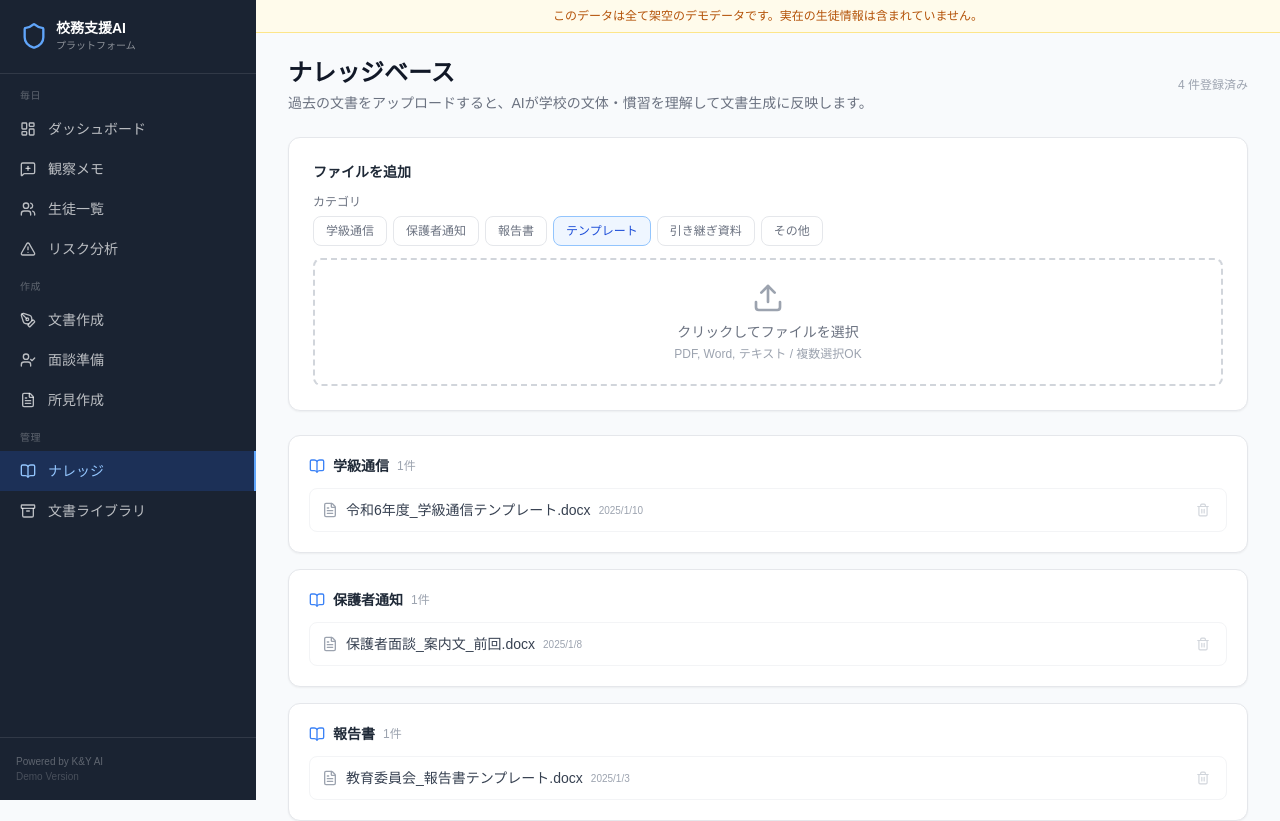
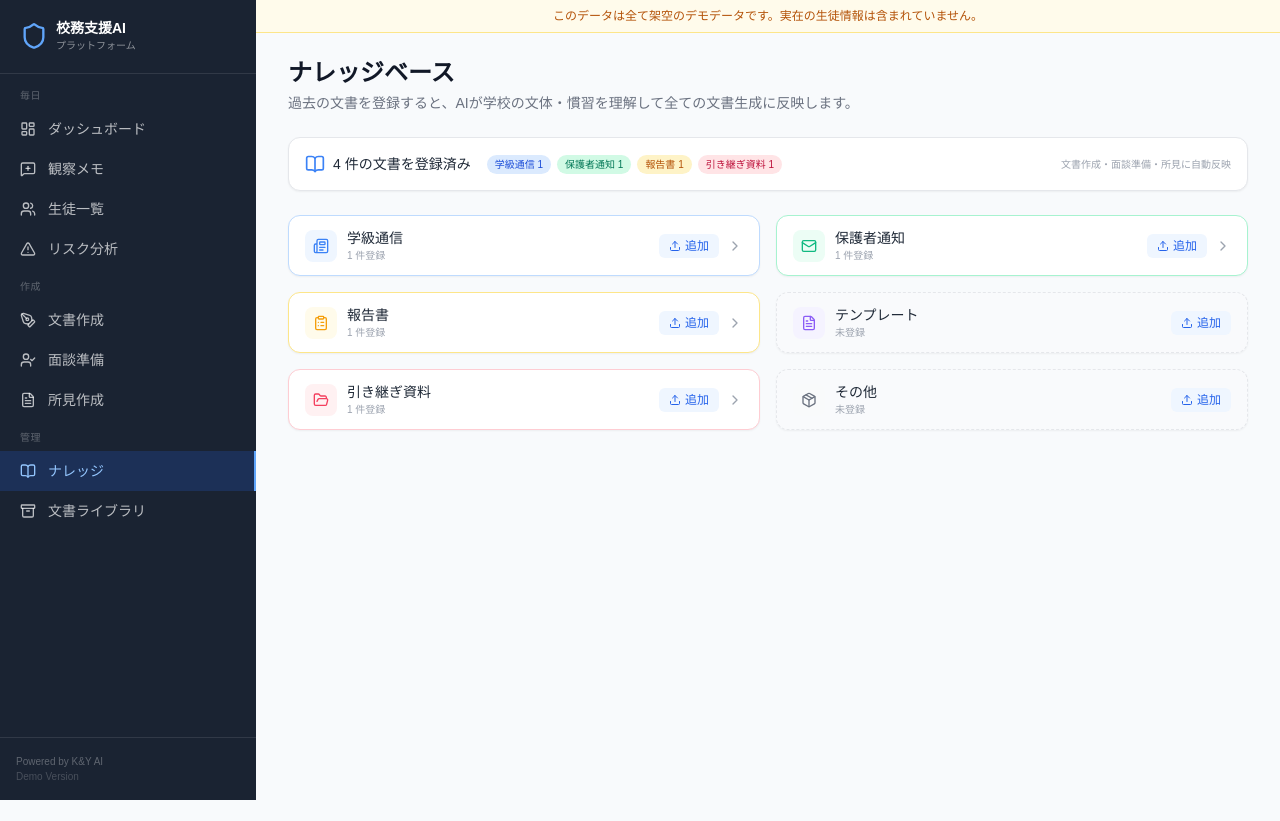
Before and after one commit to ky-creater/nttbs-edu-demo, a Next.js app: page /knowledge in a window 1280 px wide. Shown: the top 821 px of the page. After the commit the page ends 800 px from the top, so only its background shows below. Built offline with nearby package versions, Linux system fonts and the light colour scheme.

Commit message:
feat: ナレッジベースUIリデザイン（カテゴリ2列グリッド+アイコン+カラー+展開式）

```diff
--- a/app/knowledge/page.tsx
+++ b/app/knowledge/page.tsx
@@ -1,7 +1,7 @@
 'use client';
 
-import { useState, useEffect } from 'react';
-import { BookOpen, Upload, Trash2, FileText, File } from 'lucide-react';
+import { useState, useEffect, useRef } from 'react';
+import { BookOpen, Upload, Trash2, FileText, ChevronDown, ChevronRight, Newspaper, Mail, ClipboardList, FolderOpen, Package, MoreHorizontal } from 'lucide-react';
 import {
   getKnowledgeItems,
   addKnowledgeItem,
@@ -13,11 +13,31 @@ import {
 
 const categories: KnowledgeCategory[] = ['newsletter', 'notice', 'report', 'template', 'handover', 'other'];
 
+const categoryIcons: Record<KnowledgeCategory, React.ComponentType<{ className?: string }>> = {
+  newsletter: Newspaper,
+  notice: Mail,
+  report: ClipboardList,
+  template: FileText,
+  handover: FolderOpen,
+  other: Package,
+};
+
+const categoryColorMap: Record<KnowledgeCategory, { bg: string; border: string; icon: string; badge: string }> = {
+  newsletter: { bg: 'bg-blue-50', border: 'border-blue-200', icon: 'text-blue-500', badge: 'bg-blue-100 text-blue-700' },
+  notice: { bg: 'bg-emerald-50', border: 'border-emerald-200', icon: 'text-emerald-500', badge: 'bg-emerald-100 text-emerald-700' },
+  report: { bg: 'bg-amber-50', border: 'border-amber-200', icon: 'text-amber-500', badge: 'bg-amber-100 text-amber-700' },
+  template: { bg: 'bg-violet-50', border: 'border-violet-200', icon: 'text-violet-500', badge: 'bg-violet-100 text-violet-700' },
+  handover: { bg: 'bg-rose-50', border: 'border-rose-200', icon: 'text-rose-500', badge: 'bg-rose-100 text-rose-700' },
+  other: { bg: 'bg-gray-50', border: 'border-gray-200', icon: 'text-gray-500', badge: 'bg-gray-100 text-gray-700' },
+};
+
 export default function KnowledgePage() {
   const [items, setItems] = useState<KnowledgeItem[]>([]);
-  const [selectedCategory, setSelectedCategory] = useState<KnowledgeCategory>('template');
-  const [expandedId, setExpandedId] = useState<string | null>(null);
+  const [expandedCat, setExpandedCat] = useState<KnowledgeCategory | null>(null);
+  const [expandedFileId, setExpandedFileId] = useState<string | null>(null);
   const [uploading, setUploading] = useState(false);
+  const [uploadTarget, setUploadTarget] = useState<KnowledgeCategory | null>(null);
+  const fileInputRef = useRef<HTMLInputElement>(null);
 
   useEffect(() => {
     setItems(getKnowledgeItems());
@@ -25,7 +45,7 @@ export default function KnowledgePage() {
 
   const handleFileUpload = async (e: React.ChangeEvent<HTMLInputElement>) => {
     const files = e.target.files;
-    if (!files || files.length === 0) return;
+    if (!files || files.length === 0 || !uploadTarget) return;
     setUploading(true);
 
     for (const file of Array.from(files)) {
@@ -34,7 +54,6 @@ export default function KnowledgePage() {
         if (file.type === 'text/plain' || file.name.endsWith('.txt') || file.name.endsWith('.md')) {
           content = await file.text();
         } else {
-          // For PDF/docx, use extract-text API
           const formData = new FormData();
           formData.append('file', file);
           const res = await fetch('/api/extract-text', { method: 'POST', body: formData });
@@ -45,15 +64,21 @@ export default function KnowledgePage() {
             content = `[${file.name} - ファイル読み込み済み（${(file.size / 1024).toFixed(1)}KB）]`;
           }
         }
-        addKnowledgeItem(file.name, selectedCategory, content);
+        addKnowledgeItem(file.name, uploadTarget, content);
       } catch {
-        addKnowledgeItem(file.name, selectedCategory, `[${file.name} - 読み込みエラー]`);
+        addKnowledgeItem(file.name, uploadTarget, `[${file.name} - 読み込みエラー]`);
       }
     }
 
     setItems(getKnowledgeItems());
     setUploading(false);
+    setUploadTarget(null);
     e.target.value = '';
+  };
+
+  const handleUploadClick = (cat: KnowledgeCategory) => {
+    setUploadTarget(cat);
+    setTimeout(() => fileInputRef.current?.click(), 0);
   };
 
   const handleDelete = (id: string) => {
@@ -68,51 +93,9 @@ export default function KnowledgePage() {
 
   return (
     <div className="max-w-5xl">
-      <div className="mb-6">
-        <div className="flex items-center justify-between flex-wrap gap-3">
-          <div>
-            <h1 className="text-2xl font-bold text-gray-900">ナレッジベース</h1>
-            <p className="mt-1 text-sm text-gray-500">
-              過去の文書をアップロードすると、AIが学校の文体・慣習を理解して文書生成に反映します。
-            </p>
-          </div>
-          <div className="flex items-center gap-3">
-            <span className="text-xs text-gray-400">{items.length} 件登録済み</span>
-          </div>
-        </div>
-      </div>
-
-      {/* アップロードエリア */}
-      <div className="bg-white rounded-xl border border-gray-200 shadow-sm p-6 mb-6">
-        <h2 className="text-sm font-semibold text-gray-800 mb-3">ファイルを追加</h2>
-        <div className="flex gap-4 items-start">
-          <div className="flex-1">
-            <div className="mb-3">
-              <label className="block text-xs text-gray-500 mb-1.5">カテゴリ</label>
-              <div className="flex gap-1.5 flex-wrap">
-                {categories.map(cat => (
-                  <button
-                    key={cat}
-                    type="button"
-                    onClick={() => setSelectedCategory(cat)}
-                    className={`text-xs px-3 py-1.5 rounded-lg border transition-colors ${
-                      selectedCategory === cat
-                        ? 'bg-primary-50 border-primary-300 text-primary-700 font-medium'
-                        : 'bg-white text-gray-500 border-gray-200 hover:bg-gray-50'
-                    }`}
-                  >
-                    {knowledgeCategoryLabels[cat]}
-                  </button>
-                ))}
-              </div>
-            </div>
-            <label className="flex flex-col items-center justify-center w-full h-32 border-2 border-dashed border-gray-300 rounded-lg cursor-pointer hover:border-primary-400 hover:bg-primary-50/30 transition-colors">
-              <Upload className="w-8 h-8 text-gray-400 mb-2" />
-              <span className="text-sm text-gray-500">
-                {uploading ? 'アップロード中...' : 'クリックしてファイルを選択'}
-              </span>
-              <span className="text-xs text-gray-400 mt-1">PDF, Word, テキスト / 複数選択OK</span>
+      {/* Hidden file input */}
       <input
+        ref={fileInputRef}
         type="file"
         multiple
         accept=".pdf,.docx,.doc,.txt,.md"
@@ -120,48 +103,116 @@ export default function KnowledgePage() {
         className="hidden"
         disabled={uploading}
       />
-            </label>
+
+      <div className="mb-6">
+        <h1 className="text-2xl font-bold text-gray-900">ナレッジベース</h1>
+        <p className="mt-1 text-sm text-gray-500">
+          過去の文書を登録すると、AIが学校の文体・慣習を理解して全ての文書生成に反映します。
+        </p>
       </div>
+
+      {/* サマリーバー */}
+      <div className="bg-white rounded-xl border border-gray-200 shadow-sm p-4 mb-6">
+        <div className="flex items-center justify-between">
+          <div className="flex items-center gap-4">
+            <div className="flex items-center gap-2">
+              <BookOpen className="w-5 h-5 text-primary-500" />
+              <span className="text-sm font-medium text-gray-800">
+                {items.length} 件の文書を登録済み
+              </span>
+            </div>
+            <div className="flex gap-1.5">
+              {categories.map(cat => {
+                const count = grouped[cat].length;
+                if (count === 0) return null;
+                const c = categoryColorMap[cat];
+                return (
+                  <span key={cat} className={`text-[10px] px-2 py-0.5 rounded-full ${c.badge}`}>
+                    {knowledgeCategoryLabels[cat]} {count}
+                  </span>
+                );
+              })}
+            </div>
+          </div>
+          <p className="text-[10px] text-gray-400">文書作成・面談準備・所見に自動反映</p>
         </div>
       </div>
 
-      {/* 登録済みナレッジ一覧 */}
-      <div className="space-y-4">
+      {/* カテゴリグリッド */}
+      <div className="grid grid-cols-1 md:grid-cols-2 gap-4">
         {categories.map(cat => {
           const catItems = grouped[cat];
-          if (catItems.length === 0) return null;
+          const c = categoryColorMap[cat];
+          const Icon = categoryIcons[cat];
+          const isExpanded = expandedCat === cat;
+
           return (
-            <div key={cat} className="bg-white rounded-xl border border-gray-200 shadow-sm p-5">
-              <h3 className="text-sm font-semibold text-gray-800 mb-3 flex items-center gap-2">
-                <BookOpen className="w-4 h-4 text-primary-500" />
-                {knowledgeCategoryLabels[cat]}
-                <span className="text-xs text-gray-400 font-normal">{catItems.length}件</span>
-              </h3>
-              <div className="space-y-2">
+            <div
+              key={cat}
+              className={`rounded-xl border shadow-sm transition-all ${
+                catItems.length > 0 ? `bg-white ${c.border}` : 'bg-gray-50/50 border-dashed border-gray-200'
+              }`}
+            >
+              {/* カテゴリヘッダー */}
+              <div
+                className={`flex items-center justify-between px-4 py-3 cursor-pointer rounded-t-xl ${
+                  catItems.length > 0 ? 'hover:bg-gray-50' : ''
+                }`}
+                onClick={() => catItems.length > 0 && setExpandedCat(isExpanded ? null : cat)}
+              >
+                <div className="flex items-center gap-2.5">
+                  <div className={`w-8 h-8 rounded-lg flex items-center justify-center ${c.bg}`}>
+                    <Icon className={`w-4 h-4 ${c.icon}`} />
+                  </div>
+                  <div>
+                    <h3 className="text-sm font-medium text-gray-800">{knowledgeCategoryLabels[cat]}</h3>
+                    <p className="text-[10px] text-gray-400">
+                      {catItems.length > 0 ? `${catItems.length} 件登録` : '未登録'}
+                    </p>
+                  </div>
+                </div>
+                <div className="flex items-center gap-2">
+                  <button
+                    onClick={(e) => { e.stopPropagation(); handleUploadClick(cat); }}
+                    className="text-xs text-primary-600 hover:text-primary-700 bg-primary-50 hover:bg-primary-100 px-2.5 py-1 rounded-md transition-colors flex items-center gap-1"
+                  >
+                    <Upload className="w-3 h-3" />
+                    追加
+                  </button>
+                  {catItems.length > 0 && (
+                    isExpanded
+                      ? <ChevronDown className="w-4 h-4 text-gray-400" />
+                      : <ChevronRight className="w-4 h-4 text-gray-400" />
+                  )}
+                </div>
+              </div>
+
+              {/* ファイル一覧（展開時） */}
+              {isExpanded && catItems.length > 0 && (
+                <div className="border-t border-gray-100 px-4 py-2">
                   {catItems.map(item => (
-                  <div key={item.id} className="border border-gray-100 rounded-lg">
+                    <div key={item.id}>
                       <div
-                      className="flex items-center justify-between px-3 py-2.5 cursor-pointer hover:bg-gray-50 transition-colors"
-                      onClick={() => setExpandedId(expandedId === item.id ? null : item.id)}
+                        className="flex items-center justify-between py-2 cursor-pointer hover:bg-gray-50 rounded-md px-1 transition-colors"
+                        onClick={() => setExpandedFileId(expandedFileId === item.id ? null : item.id)}
                       >
-                      <div className="flex items-center gap-2">
-                        <FileText className="w-4 h-4 text-gray-400" />
-                        <span className="text-sm text-gray-700">{item.fileName}</span>
-                        <span className="text-[10px] text-gray-400">
+                        <div className="flex items-center gap-2 min-w-0">
+                          <FileText className="w-3.5 h-3.5 text-gray-400 shrink-0" />
+                          <span className="text-xs text-gray-700 truncate">{item.fileName}</span>
+                          <span className="text-[10px] text-gray-400 shrink-0">
                             {new Date(item.uploadedAt).toLocaleDateString('ja-JP')}
                           </span>
                         </div>
                         <button
                           onClick={(e) => { e.stopPropagation(); handleDelete(item.id); }}
-                        className="text-gray-300 hover:text-red-500 transition-colors p-1"
-                        title="削除"
+                          className="text-gray-300 hover:text-red-500 transition-colors p-1 shrink-0"
                         >
-                        <Trash2 className="w-3.5 h-3.5" />
+                          <Trash2 className="w-3 h-3" />
                         </button>
                       </div>
-                    {expandedId === item.id && (
-                      <div className="px-3 pb-3 border-t border-gray-100">
-                        <pre className="text-xs text-gray-600 whitespace-pre-wrap mt-2 max-h-48 overflow-y-auto bg-gray-50 rounded p-3">
+                      {expandedFileId === item.id && (
+                        <div className="ml-6 mb-2">
+                          <pre className="text-[11px] text-gray-600 whitespace-pre-wrap max-h-40 overflow-y-auto bg-gray-50 rounded-lg p-3 border border-gray-100">
                             {item.content}
                           </pre>
                         </div>
@@ -169,18 +220,11 @@ export default function KnowledgePage() {
                     </div>
                   ))}
                 </div>
+              )}
             </div>
           );
         })}
       </div>
-
-      {items.length === 0 && (
-        <div className="text-center py-12 text-gray-400">
-          <File className="w-12 h-12 mx-auto mb-3 opacity-40" />
-          <p className="text-sm">ナレッジはまだ登録されていません</p>
-          <p className="text-xs mt-1">過去の文書をアップロードして、AIの生成精度を向上させましょう</p>
-        </div>
-      )}
     </div>
   );
 }
```
Lines whose indentation alone changed are shown as unchanged.
